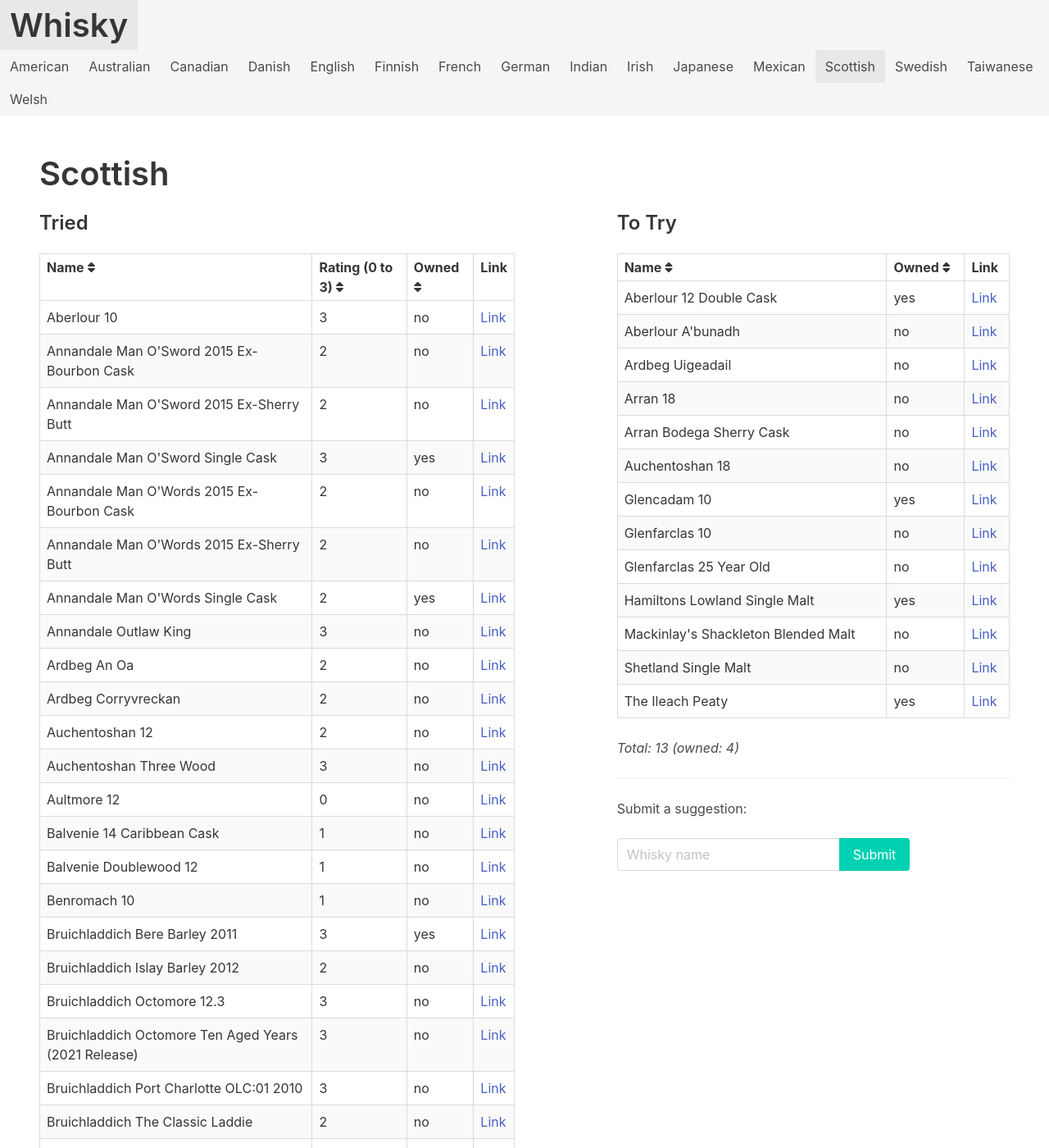
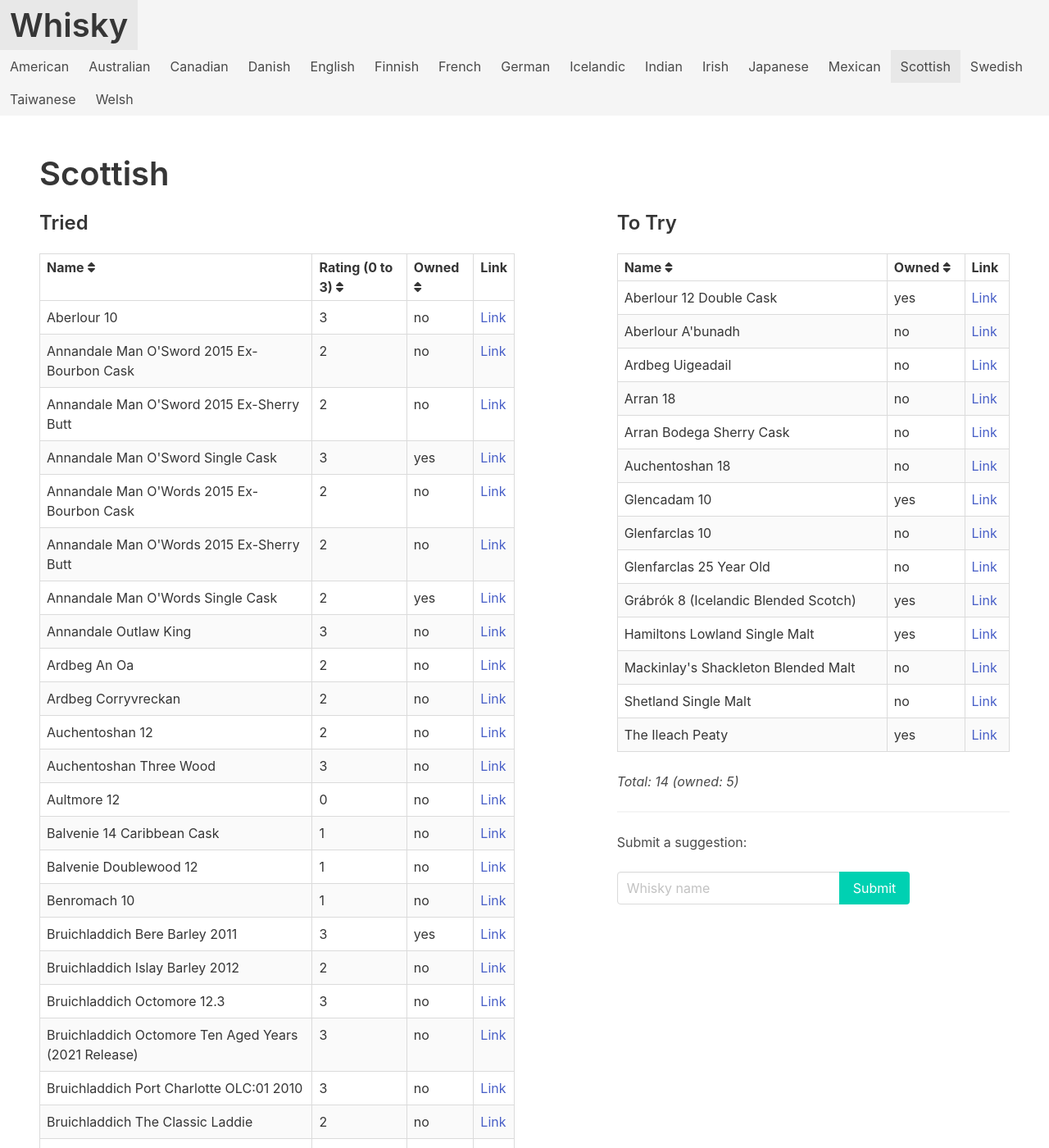
Before and after one commit to grega/whisky, a Jekyll site: the page built from scottish.html, in a window 1280 px wide and 1400 px high. Shown: the whole window at 82% size. Built offline with Jekyll 4.4.1, drawn with Linux system fonts in a browser that asks for light colours; nearby versions of some CDN libraries.

Commit message:
Add Icelandic whisky

```diff
--- a/_data/scottish/to_try.yml
+++ b/_data/scottish/to_try.yml
@@ -15,3 +15,6 @@
 - name: Arran Bodega Sherry Cask
 - name: Auchentoshan 18
 - name: Shetland Single Malt
+- name: Grábrók 8 (Icelandic Blended Scotch)
+  link: https://grabrok.is
+  owned: true
--- /dev/null
+++ b/icelandic.html
@@ -0,0 +1,6 @@
+---
+layout: default
+title: Icelandic
+---
+
+{% include overview.html name=page.title %}
```
Also changed, not shown: _data/icelandic/to_try.yml (added, +9 -0 lines), _data/icelandic/tried.yml (added).
